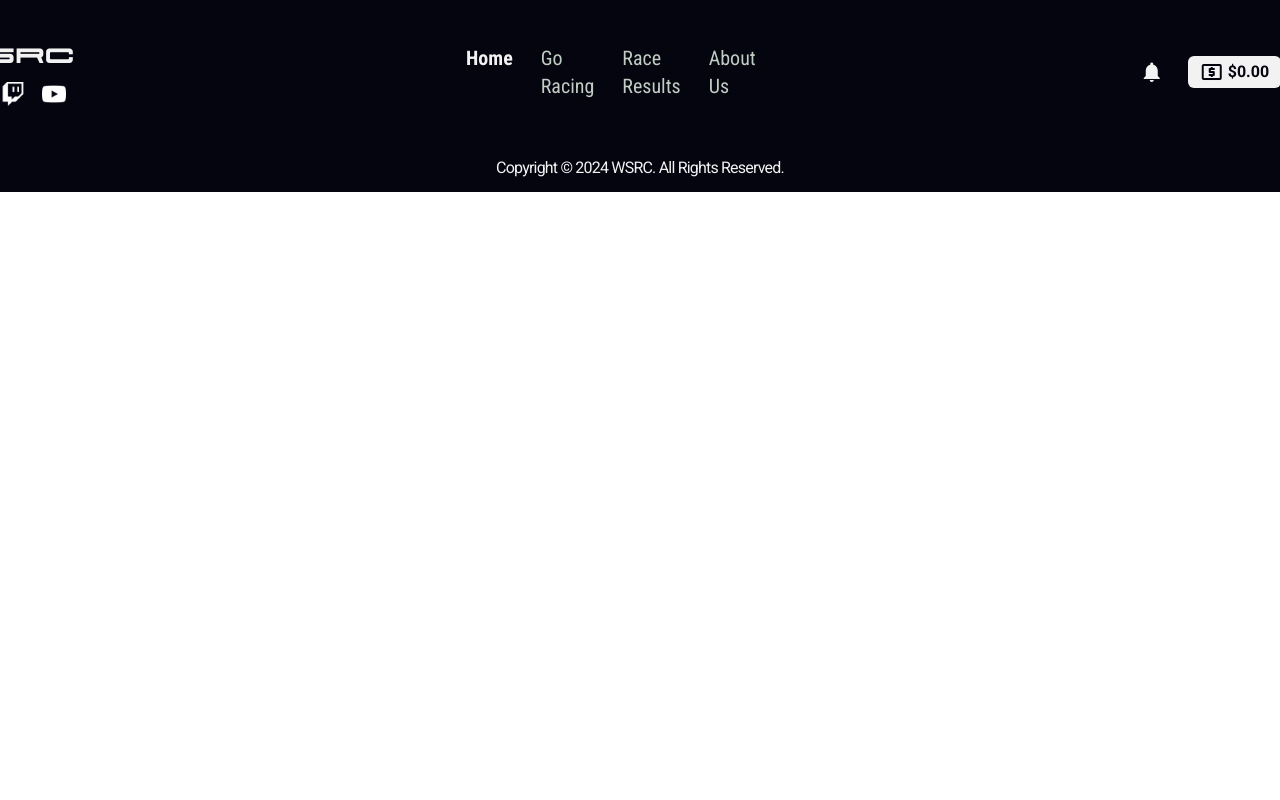
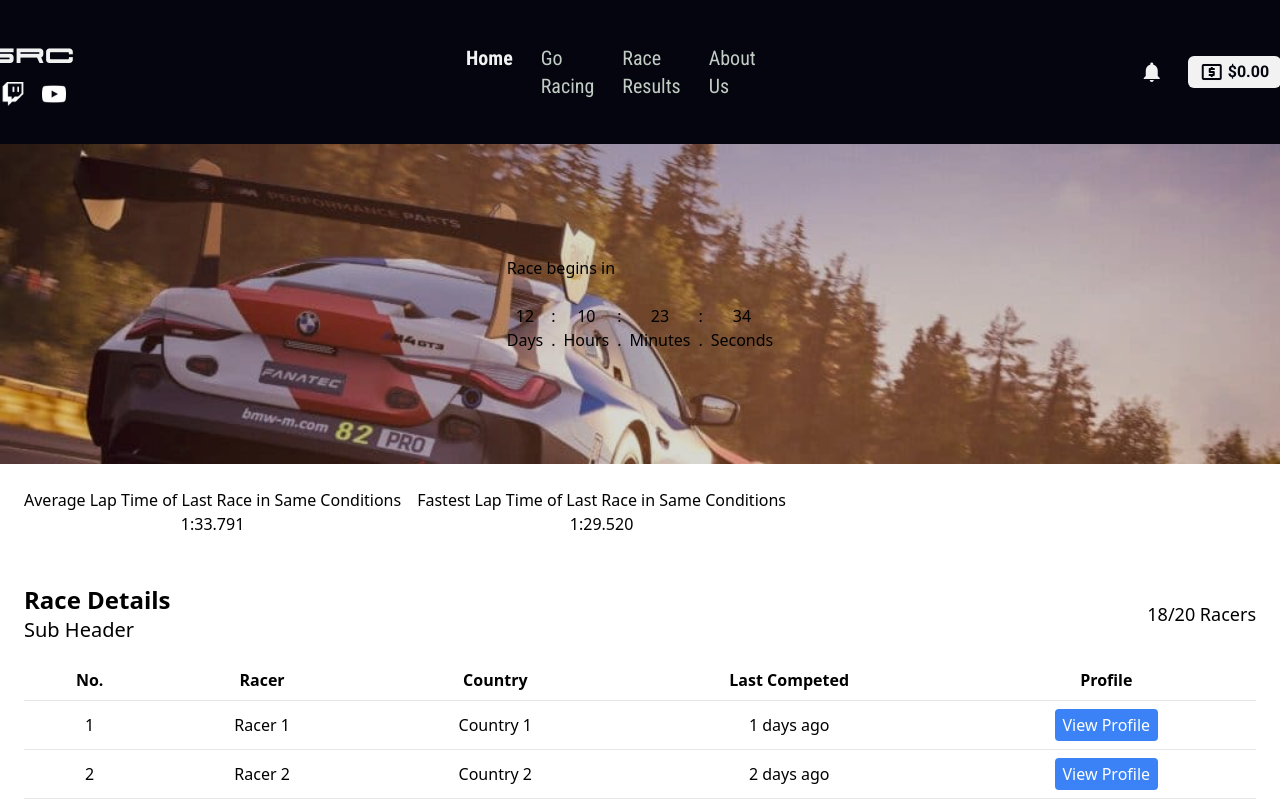
Before and after one commit to Caleb13360/wsrc, an Angular app in the folder wsrc-app/: page /details in a window 1280 px wide. Before the commit this address led to /. Shown: the top 800 px of the page. Built offline with nearby package versions, Linux system fonts and the light colour scheme.

Commit message:
added participants table

```diff
--- a/wsrc-app/src/app/app.routes.ts
+++ b/wsrc-app/src/app/app.routes.ts
@@ -2,6 +2,8 @@ import { Routes } from '@angular/router';
 import { HomeComponent } from './home/home.component';
 import { RacesComponent } from './races/races.component';
 import { AboutUsComponent } from './about-us/about-us.component';
+import { RaceResultsComponent } from './race-results/race-results.component';
+import { RaceDetailsComponent } from './race-details/race-details.component';
 
 export const routes: Routes = [
     {
@@ -18,5 +20,15 @@ export const routes: Routes = [
         path: 'about',
         component: AboutUsComponent,
         title: 'About Us'
+    },
+    {
+        path: 'results',
+        component: RaceResultsComponent,
+        title: 'Race Results'
+    },
+    {
+        path: 'details',
+        component: RaceDetailsComponent,
+        title: 'Race Details'
     }
 ];
--- a/wsrc-app/src/app/race-details/race-details.component.html
+++ b/wsrc-app/src/app/race-details/race-details.component.html
@@ -4,27 +4,36 @@
         <div class="flex items-center justify-center h-full bg-black bg-opacity-15">
           <div  class="py-28 px-40 space-y-6">
             <span>Race begins in</span>
-            <div class="space-x-2">
+            <div class="flex items-center space-x-2">
                 <!-- Days -->
-                <div>
+                <div class="flex flex-col items-center">
                     <span>12</span>
                     <span>Days</span>
                 </div>
-                <span>:</span>
+                <div class="flex flex-col items-center">
+                    <span>:</span>
+                    <span>.</span>
+                </div>
                 <!-- Hours -->
-                <div>
+                <div class="flex flex-col items-center">
                     <span>10</span>
                     <span>Hours</span>
                 </div>
-                <span>:</span>
+                <div class="flex flex-col items-center">
+                    <span>:</span>
+                    <span>.</span>
+                </div>
                 <!-- Minutes -->
-                <div>
+                <div class="flex flex-col items-center">
                     <span>23</span>
                     <span>Minutes</span>
                 </div>
-                <span>:</span>
+                <div class="flex flex-col items-center">
+                    <span>:</span>
+                    <span>.</span>
+                </div>
                 <!-- Seconds -->
-                <div>
+                <div class="flex flex-col items-center">
                     <span>34</span>
                     <span>Seconds</span>
                 </div>
@@ -32,19 +41,56 @@
           </div>
         </div>
       </div>
-</div>>
+</div>
 <!-- Race Details -->
-<div></div>>
+<div></div>
 <!-- Average Times -->
-<div class="p-6 w-full">
-    <div>
+<div class="p-6 w-full flex space-x-4">
+    <div class="flex flex-col items-center">
         <span>Average Lap Time of Last Race in Same Conditions</span>
         <span>1:33.791</span>
     </div>
-    <div>
+    <div class="flex flex-col items-center">
         <span>Fastest Lap Time of Last Race in Same Conditions</span>
-        <span></span>
+        <span>1:29.520</span>
     </div>
-</div>>
+</div>
 <!-- Participants -->
-<div></div>>
+<div class="p-6 w-full">
+    <!-- Header and Sub-header -->
+    <div class="flex justify-between items-center mb-4">
+        <div>
+            <h1 class="text-2xl font-bold">Race Details</h1>
+            <h2 class="text-xl">Sub Header</h2>
+        </div>
+        <div class="text-lg">
+            18/20 Racers
+        </div>
+    </div>
+
+    <!-- Table -->
+    <div class="overflow-x-auto">
+        <table class="min-w-full bg-white">
+            <thead>
+                <tr>
+                    <th class="py-2 px-4 border-b text-center">No.</th>
+                    <th class="py-2 px-4 border-b text-center">Racer</th>
+                    <th class="py-2 px-4 border-b text-center">Country</th>
+                    <th class="py-2 px-4 border-b text-center">Last Competed</th>
+                    <th class="py-2 px-4 border-b text-center">Profile</th>
+                </tr>
+            </thead>
+            <tbody>
+                <tr *ngFor="let racer of racers; let i = index">
+                    <td class="py-2 px-4 border-b text-center">{{ i + 1 }}</td>
+                    <td class="py-2 px-4 border-b text-center">{{ racer.name }}</td>
+                    <td class="py-2 px-4 border-b text-center">{{ racer.country }}</td>
+                    <td class="py-2 px-4 border-b text-center">{{ racer.lastCompeted }}</td>
+                    <td class="py-2 px-4 border-b text-center">
+                        <button class="bg-blue-500 text-white px-2 py-1 rounded">View Profile</button>
+                    </td>
+                </tr>
+            </tbody>
+        </table>
+    </div>
+</div>
--- a/wsrc-app/src/app/race-details/race-details.component.ts
+++ b/wsrc-app/src/app/race-details/race-details.component.ts
@@ -1,11 +1,16 @@
 import { Component } from '@angular/core';
+import { CommonModule } from '@angular/common';
 
 @Component({
   selector: 'app-race-details',
-  imports: [],
+  imports: [CommonModule],
   templateUrl: './race-details.component.html',
   styleUrl: './race-details.component.css'
 })
 export class RaceDetailsComponent {
-
+  racers = Array.from({ length: 18 }, (_, i) => ({
+    name: `Racer ${i + 1}`,
+    country: `Country ${i + 1}`,
+    lastCompeted: `${i + 1} days ago`
+}));
 }
```
